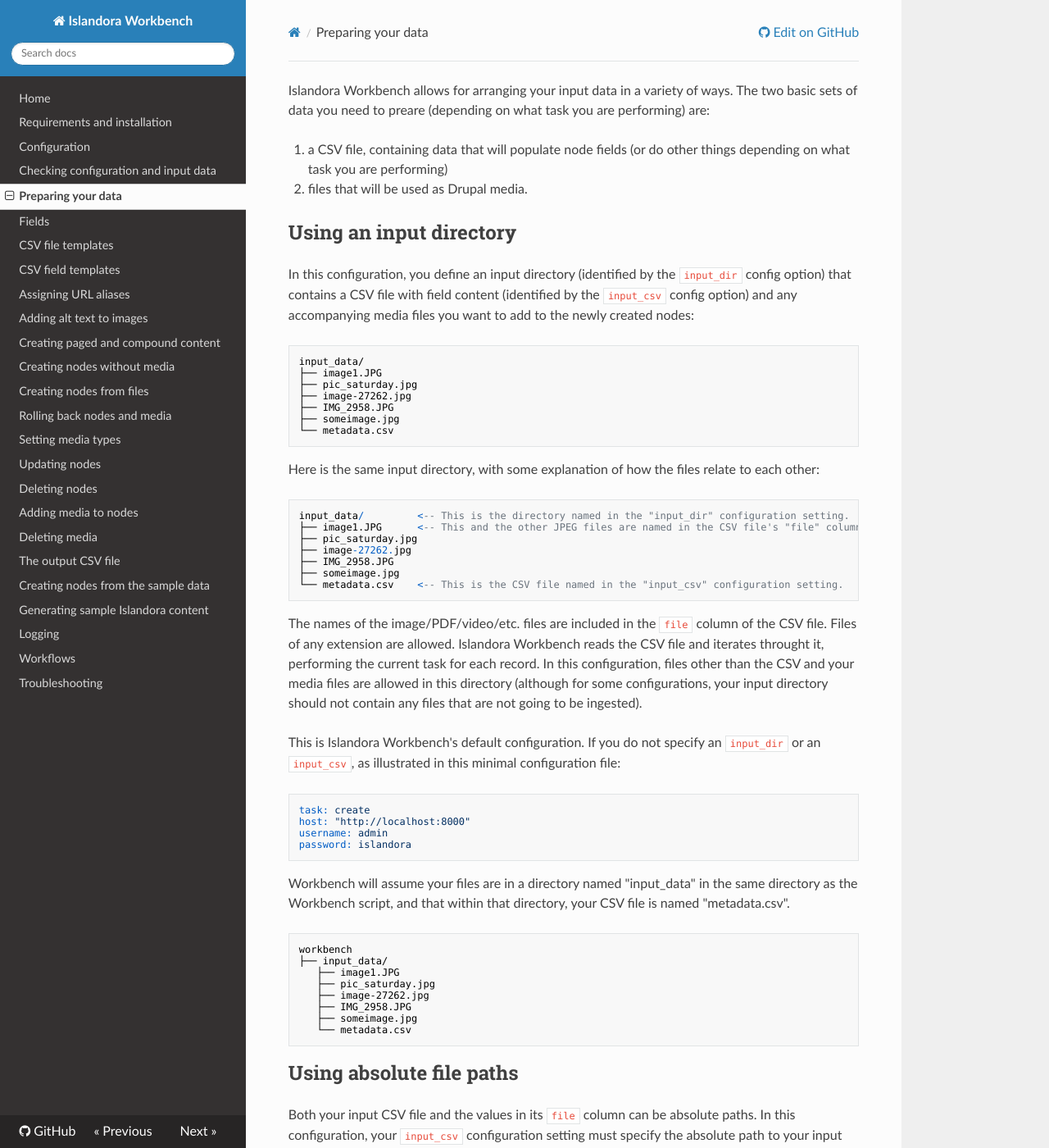
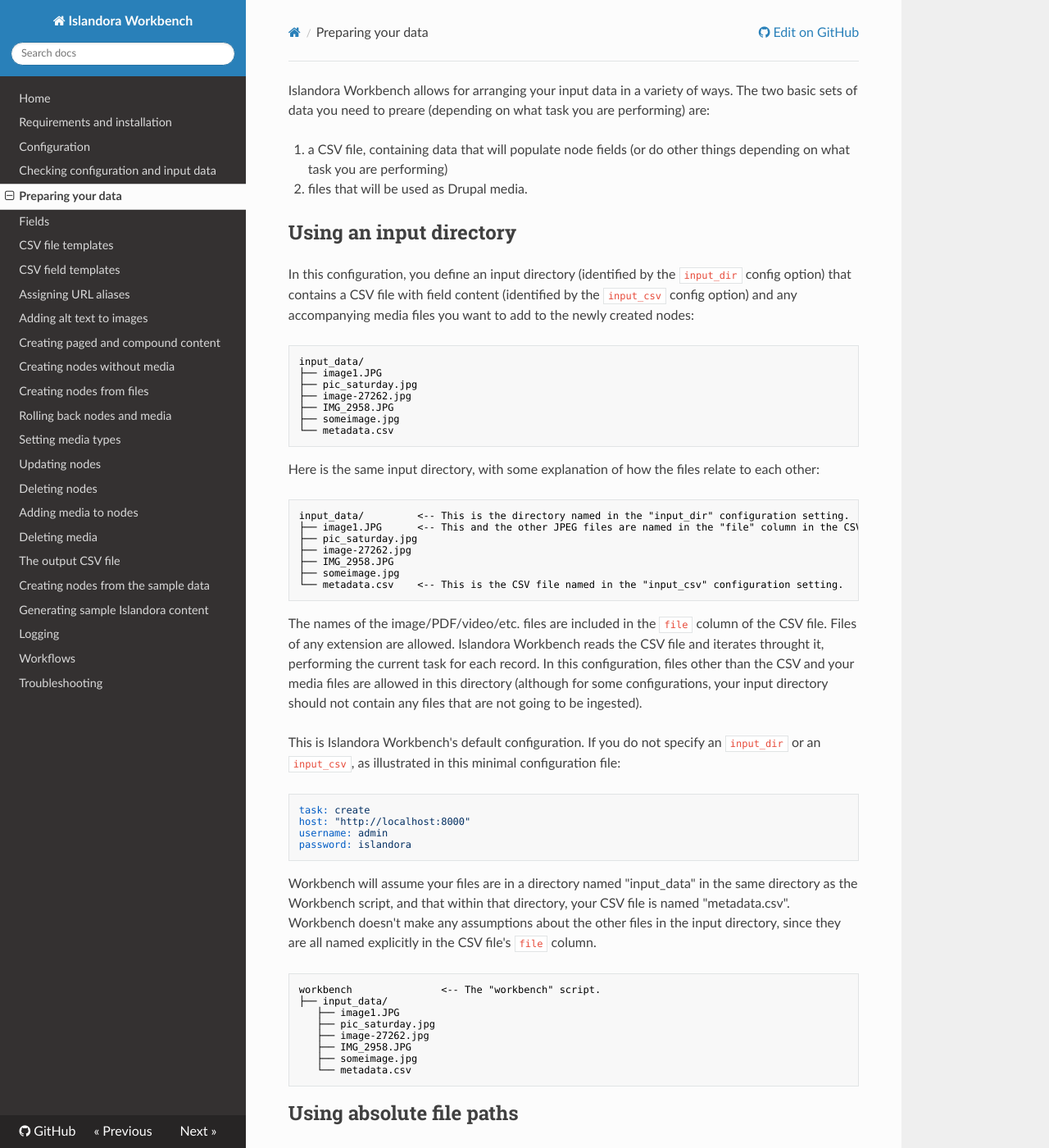
Before and after one commit to mjordan/islandora_workbench_docs, an MkDocs documentation site: the page built from docs/preparing_data.md, in a window 1280 px wide and 1400 px high. Shown: the whole window at 82% size. Built offline with MkDocs 1.6.1, drawn with Linux system fonts in a browser that asks for light colours; nearby versions of some CDN libraries; old or Windows-style settings are respelled for this version of MkDocs.

Commit message:
Additional fixes and additions.

````diff
--- a/docs/preparing_data.md
+++ b/docs/preparing_data.md
@@ -7,7 +7,7 @@
 
 In this configuration, you define an input directory (identified by the `input_dir` config option) that contains a CSV file with field content (identified by the `input_csv` config option) and any accompanying media files you want to add to the newly created nodes:
 
-```
+```text
 input_data/
 ├── image1.JPG
 ├── pic_saturday.jpg
@@ -19,9 +19,9 @@
 
 Here is the same input directory, with some explanation of how the files relate to each other:
 
-```
+```text
 input_data/         <-- This is the directory named in the "input_dir" configuration setting.
-├── image1.JPG      <-- This and the other JPEG files are named in the CSV file's "file" column.
+├── image1.JPG      <-- This and the other JPEG files are named in the "file" column in the CSV file.
 ├── pic_saturday.jpg
 ├── image-27262.jpg
 ├── IMG_2958.JPG
@@ -41,10 +41,10 @@
 password: islandora
 ```
 
-Workbench will assume your files are in a directory named "input_data" in the same directory as the Workbench script, and that within that directory, your CSV file is named "metadata.csv".
+Workbench will assume your files are in a directory named "input_data" in the same directory as the Workbench script, and that within that directory, your CSV file is named "metadata.csv". Workbench doesn't make any assumptions about the other files in the input directory, since they are all named explicitly in the CSV file's `file` column.
 
-```
-workbench
+```text
+workbench               <-- The "workbench" script.
 ├── input_data/
    ├── image1.JPG
    ├── pic_saturday.jpg
````
Also changed, not shown: docs/index.md (+6 -0 lines), site/index.html, site/preparing_data/index.html.
